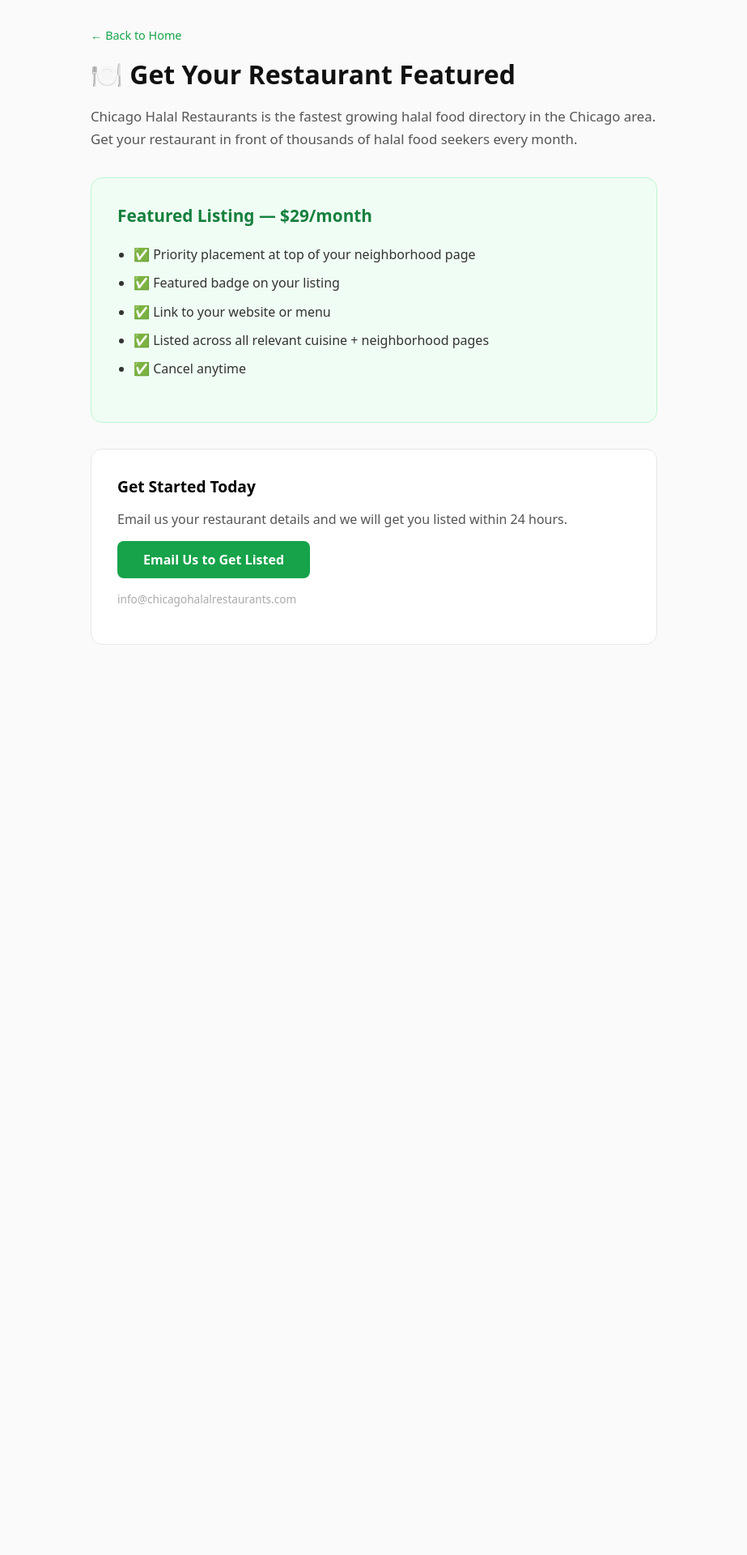
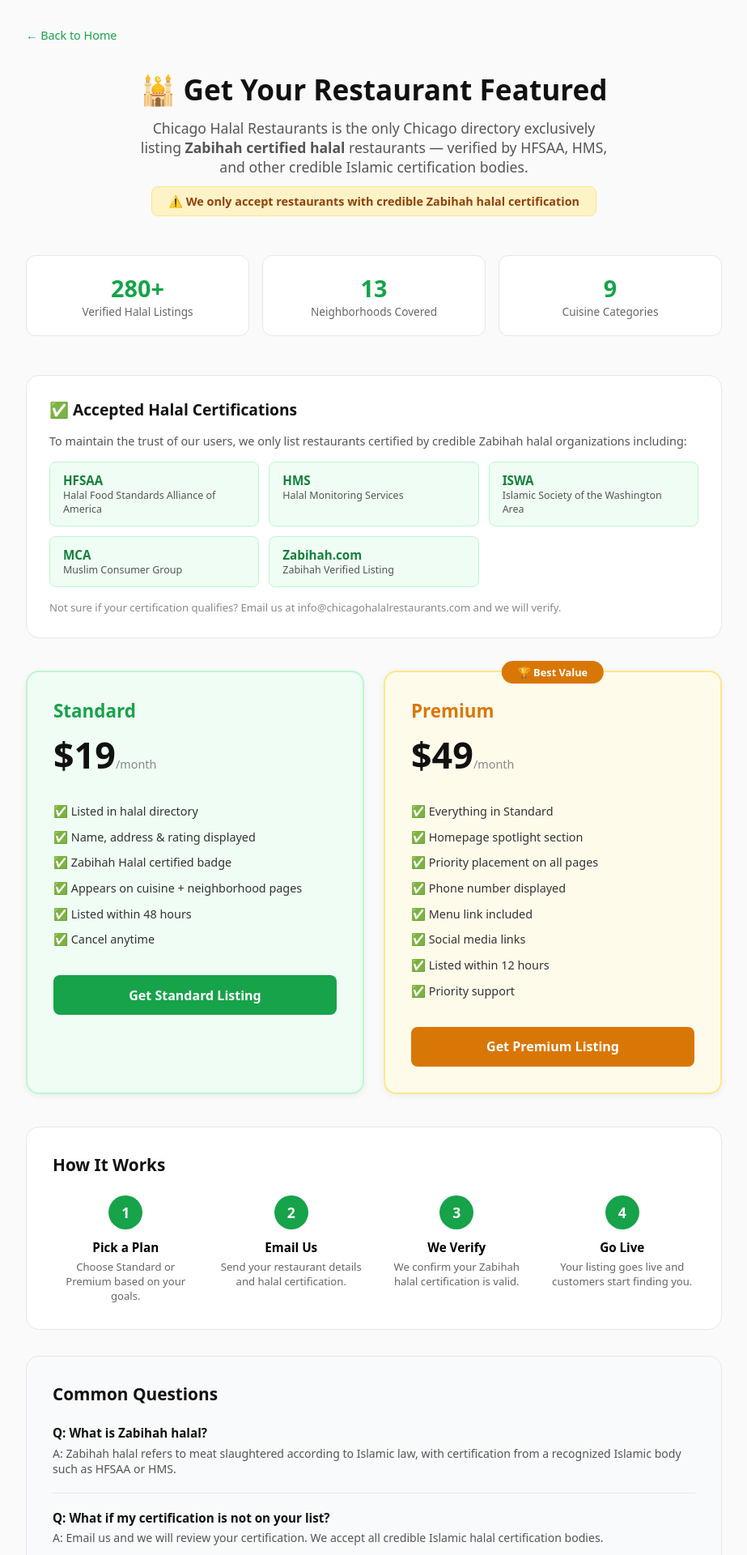
Before and after one commit to syedja/chicagohalalrestaurants, a Next.js app: page /advertise in a window 1280 px wide. Shown: the top 1920 px of the page at 81% size, without its empty margins (178-1101 px from the left). Before the commit the page ends 828 px from the top, so only its background shows below. Built offline with nearby package versions, Linux system fonts and the light colour scheme.

Commit message:
Simplify to 2 plans, add Zabihah certification focus

```diff
--- a/app/advertise/page.js
+++ b/app/advertise/page.js
@@ -2,47 +2,214 @@
 
 export const metadata = {
   title: 'Advertise | Chicago Halal Restaurants',
-  description: 'Get your halal restaurant featured on ChicagoHalalRestaurants.com',
+  description: 'Get your certified Zabihah halal restaurant featured on ChicagoHalalRestaurants.com. Only HFSAA, HMS and credible Zabihah certified restaurants accepted.',
 }
+
+const plans = [
+  {
+    name: 'Standard',
+    price: '$19',
+    period: '/month',
+    color: '#16a34a',
+    bg: '#f0fdf4',
+    border: '#bbf7d0',
+    features: [
+      '✅ Listed in halal directory',
+      '✅ Name, address & rating displayed',
+      '✅ Zabihah Halal certified badge',
+      '✅ Appears on cuisine + neighborhood pages',
+      '✅ Listed within 48 hours',
+      '✅ Cancel anytime',
+    ],
+    cta: 'Get Standard Listing',
+    email: 'info@chicagohalalrestaurants.com?subject=Standard Listing Request'
+  },
+  {
+    name: 'Premium',
+    price: '$49',
+    period: '/month',
+    color: '#d97706',
+    bg: '#fffbeb',
+    border: '#fde68a',
+    badge: '🏆 Best Value',
+    features: [
+      '✅ Everything in Standard',
+      '✅ Homepage spotlight section',
+      '✅ Priority placement on all pages',
+      '✅ Phone number displayed',
+      '✅ Menu link included',
+      '✅ Social media links',
+      '✅ Listed within 12 hours',
+      '✅ Priority support',
+    ],
+    cta: 'Get Premium Listing',
+    email: 'info@chicagohalalrestaurants.com?subject=Premium Listing Request'
+  }
+]
+
+const certifications = [
+  { name: 'HFSAA', full: 'Halal Food Standards Alliance of America' },
+  { name: 'HMS', full: 'Halal Monitoring Services' },
+  { name: 'ISWA', full: 'Islamic Society of the Washington Area' },
+  { name: 'MCA', full: 'Muslim Consumer Group' },
+  { name: 'Zabihah.com', full: 'Zabihah Verified Listing' },
+]
 
 export default function Advertise() {
   return (
-    <main style={{ maxWidth: '700px', margin: '0 auto', padding: '2rem 1rem', fontFamily: 'system-ui, sans-serif' }}>
+    <main style={{ maxWidth: '860px', margin: '0 auto', padding: '2rem 1rem', fontFamily: 'system-ui, sans-serif' }}>
       <Link href="/" style={{ color: '#16a34a', textDecoration: 'none', fontSize: '0.9rem' }}>← Back to Home</Link>
 
-      <h1 style={{ fontSize: '2rem', fontWeight: '800', color: '#111', margin: '1rem 0 0.5rem' }}>
-        🍽️ Get Your Restaurant Featured
-      </h1>
-      <p style={{ fontSize: '1.05rem', color: '#555', lineHeight: '1.7' }}>
-        Chicago Halal Restaurants is the fastest growing halal food directory in the Chicago area.
-        Get your restaurant in front of thousands of halal food seekers every month.
-      </p>
-
-      <div style={{ background: '#f0fdf4', border: '1px solid #bbf7d0', borderRadius: '14px', padding: '2rem', margin: '2rem 0' }}>
-        <h2 style={{ color: '#15803d', marginTop: 0, fontSize: '1.3rem' }}>Featured Listing — $29/month</h2>
-        <ul style={{ color: '#333', lineHeight: '2.2', paddingLeft: '1.25rem' }}>
-          <li>✅ Priority placement at top of your neighborhood page</li>
-          <li>✅ Featured badge on your listing</li>
-          <li>✅ Link to your website or menu</li>
-          <li>✅ Listed across all relevant cuisine + neighborhood pages</li>
-          <li>✅ Cancel anytime</li>
-        </ul>
+      {/* Hero */}
+      <div style={{ textAlign: 'center', margin: '2rem 0 3rem' }}>
+        <h1 style={{ fontSize: '2.2rem', fontWeight: '800', color: '#111', margin: '0 0 0.75rem' }}>
+          🕌 Get Your Restaurant Featured
+        </h1>
+        <p style={{ fontSize: '1.1rem', color: '#555', maxWidth: '600px', margin: '0 auto 0.75rem' }}>
+          Chicago Halal Restaurants is the only Chicago directory exclusively listing
+          <strong> Zabihah certified halal</strong> restaurants — verified by HFSAA, HMS, and other credible Islamic certification bodies.
+        </p>
+        <div style={{ display: 'inline-block', background: '#fef3c7', border: '1px solid #fde68a', borderRadius: '8px', padding: '0.5rem 1.25rem', fontSize: '0.9rem', color: '#92400e', fontWeight: '600' }}>
+          ⚠️ We only accept restaurants with credible Zabihah halal certification
+        </div>
       </div>
 
-      <div style={{ background: '#fff', border: '1px solid #e5e7eb', borderRadius: '14px', padding: '2rem' }}>
-        <h2 style={{ marginTop: 0, fontSize: '1.2rem' }}>Get Started Today</h2>
-        <p style={{ color: '#555' }}>Email us your restaurant details and we will get you listed within 24 hours.</p>
+      {/* Stats */}
+      <div style={{ display: 'grid', gridTemplateColumns: 'repeat(3, 1fr)', gap: '1rem', marginBottom: '3rem', textAlign: 'center' }}>
+        {[
+          { number: '280+', label: 'Verified Halal Listings' },
+          { number: '13', label: 'Neighborhoods Covered' },
+          { number: '9', label: 'Cuisine Categories' },
+        ].map((stat, i) => (
+          <div key={i} style={{ background: '#fff', border: '1px solid #e5e7eb', borderRadius: '12px', padding: '1.25rem' }}>
+            <div style={{ fontSize: '1.8rem', fontWeight: '800', color: '#16a34a' }}>{stat.number}</div>
+            <div style={{ fontSize: '0.85rem', color: '#666' }}>{stat.label}</div>
+          </div>
+        ))}
+      </div>
+
+      {/* Accepted Certifications */}
+      <div style={{ background: '#fff', border: '1px solid #e5e7eb', borderRadius: '16px', padding: '1.75rem', marginBottom: '2.5rem' }}>
+        <h2 style={{ fontSize: '1.2rem', fontWeight: '700', color: '#111', margin: '0 0 1rem' }}>
+          ✅ Accepted Halal Certifications
+        </h2>
+        <p style={{ color: '#555', fontSize: '0.9rem', margin: '0 0 1rem' }}>
+          To maintain the trust of our users, we only list restaurants certified by credible Zabihah halal organizations including:
+        </p>
+        <div style={{ display: 'grid', gridTemplateColumns: 'repeat(auto-fill, minmax(200px, 1fr))', gap: '0.75rem' }}>
+          {certifications.map((cert, i) => (
+            <div key={i} style={{ background: '#f0fdf4', border: '1px solid #bbf7d0', borderRadius: '8px', padding: '0.75rem 1rem' }}>
+              <div style={{ fontWeight: '700', color: '#15803d', fontSize: '0.95rem' }}>{cert.name}</div>
+              <div style={{ color: '#555', fontSize: '0.78rem' }}>{cert.full}</div>
+            </div>
+          ))}
+        </div>
+        <p style={{ color: '#888', fontSize: '0.82rem', margin: '1rem 0 0' }}>
+          Not sure if your certification qualifies? Email us at info@chicagohalalrestaurants.com and we will verify.
+        </p>
+      </div>
+
+      {/* Plans */}
+      <div style={{ display: 'grid', gridTemplateColumns: 'repeat(auto-fill, minmax(340px, 1fr))', gap: '1.5rem', marginBottom: '2.5rem' }}>
+        {plans.map((plan, i) => (
+          <div key={i} style={{
+            background: plan.bg, border: `2px solid ${plan.border}`,
+            borderRadius: '16px', padding: '2rem', position: 'relative',
+            boxShadow: '0 2px 8px rgba(0,0,0,0.06)'
+          }}>
+            {plan.badge && (
+              <div style={{
+                position: 'absolute', top: '-14px', left: '50%', transform: 'translateX(-50%)',
+                background: plan.color, color: '#fff', padding: '0.3rem 1.25rem',
+                borderRadius: '20px', fontSize: '0.8rem', fontWeight: '700', whiteSpace: 'nowrap'
+              }}>
+                {plan.badge}
+              </div>
+            )}
+
+            <h2 style={{ fontSize: '1.4rem', fontWeight: '800', color: plan.color, margin: '0 0 0.5rem' }}>
+              {plan.name}
+            </h2>
+            <div style={{ marginBottom: '1.5rem' }}>
+              <span style={{ fontSize: '2.8rem', fontWeight: '800', color: '#111' }}>{plan.price}</span>
+              <span style={{ color: '#888', fontSize: '0.9rem' }}>{plan.period}</span>
+            </div>
+
+            <ul style={{ listStyle: 'none', padding: 0, margin: '0 0 1.75rem', lineHeight: '2.2' }}>
+              {plan.features.map((f, j) => (
+                <li key={j} style={{ fontSize: '0.9rem', color: '#333' }}>{f}</li>
+              ))}
+            </ul>
+
+            <a href={`mailto:${plan.email}`} style={{
+              display: 'block', textAlign: 'center', background: plan.color,
+              color: '#fff', padding: '0.85rem', borderRadius: '8px',
+              textDecoration: 'none', fontWeight: '700', fontSize: '1rem'
+            }}>
+              {plan.cta}
+            </a>
+          </div>
+        ))}
+      </div>
+
+      {/* How it works */}
+      <div style={{ background: '#fff', border: '1px solid #e5e7eb', borderRadius: '16px', padding: '2rem', marginBottom: '2rem' }}>
+        <h2 style={{ fontSize: '1.3rem', fontWeight: '700', margin: '0 0 1.5rem', color: '#111' }}>How It Works</h2>
+        <div style={{ display: 'grid', gridTemplateColumns: 'repeat(auto-fill, minmax(180px, 1fr))', gap: '1.5rem', textAlign: 'center' }}>
+          {[
+            { step: '1', title: 'Pick a Plan', desc: 'Choose Standard or Premium based on your goals.' },
+            { step: '2', title: 'Email Us', desc: 'Send your restaurant details and halal certification.' },
+            { step: '3', title: 'We Verify', desc: 'We confirm your Zabihah halal certification is valid.' },
+            { step: '4', title: 'Go Live', desc: 'Your listing goes live and customers start finding you.' },
+          ].map((s, i) => (
+            <div key={i}>
+              <div style={{
+                width: '42px', height: '42px', background: '#16a34a', color: '#fff',
+                borderRadius: '50%', display: 'flex', alignItems: 'center', justifyContent: 'center',
+                margin: '0 auto 0.75rem', fontWeight: '800', fontSize: '1.1rem'
+              }}>{s.step}</div>
+              <h3 style={{ margin: '0 0 0.35rem', fontSize: '0.95rem', fontWeight: '700' }}>{s.title}</h3>
+              <p style={{ margin: 0, fontSize: '0.82rem', color: '#666' }}>{s.desc}</p>
+            </div>
+          ))}
+        </div>
+      </div>
+
+      {/* FAQ */}
+      <div style={{ background: '#f9fafb', border: '1px solid #e5e7eb', borderRadius: '16px', padding: '2rem', marginBottom: '2rem' }}>
+        <h2 style={{ fontSize: '1.3rem', fontWeight: '700', margin: '0 0 1.5rem', color: '#111' }}>Common Questions</h2>
+        {[
+          { q: 'What is Zabihah halal?', a: 'Zabihah halal refers to meat slaughtered according to Islamic law, with certification from a recognized Islamic body such as HFSAA or HMS.' },
+          { q: 'What if my certification is not on your list?', a: 'Email us and we will review your certification. We accept all credible Islamic halal certification bodies.' },
+          { q: 'How do I pay?', a: 'Email us and we will send you a secure payment link. We accept all major credit cards.' },
+          { q: 'Can I cancel anytime?', a: 'Yes, no contracts or commitments. Cancel anytime with a simple email.' },
+          { q: 'What if my restaurant is already listed?', a: 'We will upgrade your existing listing to your chosen plan.' },
+        ].map((faq, i) => (
+          <div key={i} style={{ marginBottom: '1.25rem', paddingBottom: '1.25rem', borderBottom: i < 4 ? '1px solid #e5e7eb' : 'none' }}>
+            <h3 style={{ margin: '0 0 0.35rem', fontSize: '0.95rem', fontWeight: '700', color: '#111' }}>Q: {faq.q}</h3>
+            <p style={{ margin: 0, fontSize: '0.88rem', color: '#555' }}>A: {faq.a}</p>
+          </div>
+        ))}
+      </div>
+
+      {/* Final CTA */}
+      <div style={{ textAlign: 'center', background: '#f0fdf4', border: '1px solid #bbf7d0', borderRadius: '16px', padding: '2rem' }}>
+        <h2 style={{ color: '#15803d', margin: '0 0 0.5rem' }}>Ready to reach more customers?</h2>
+        <p style={{ color: '#555', margin: '0 0 1.25rem' }}>
+          Join Chicago's only exclusively Zabihah halal restaurant directory.
+        </p>
         <a href="mailto:info@chicagohalalrestaurants.com" style={{
           display: 'inline-block', background: '#16a34a', color: '#fff',
-          padding: '0.75rem 2rem', borderRadius: '8px', textDecoration: 'none',
+          padding: '0.85rem 2.5rem', borderRadius: '8px', textDecoration: 'none',
           fontWeight: '700', fontSize: '1rem'
         }}>
-          Email Us to Get Listed
+          Email Us to Get Started
         </a>
-        <p style={{ color: '#aaa', fontSize: '0.85rem', marginTop: '1rem' }}>
+        <p style={{ color: '#aaa', fontSize: '0.82rem', marginTop: '0.75rem' }}>
           info@chicagohalalrestaurants.com
         </p>
       </div>
+
     </main>
   )
 }
```
